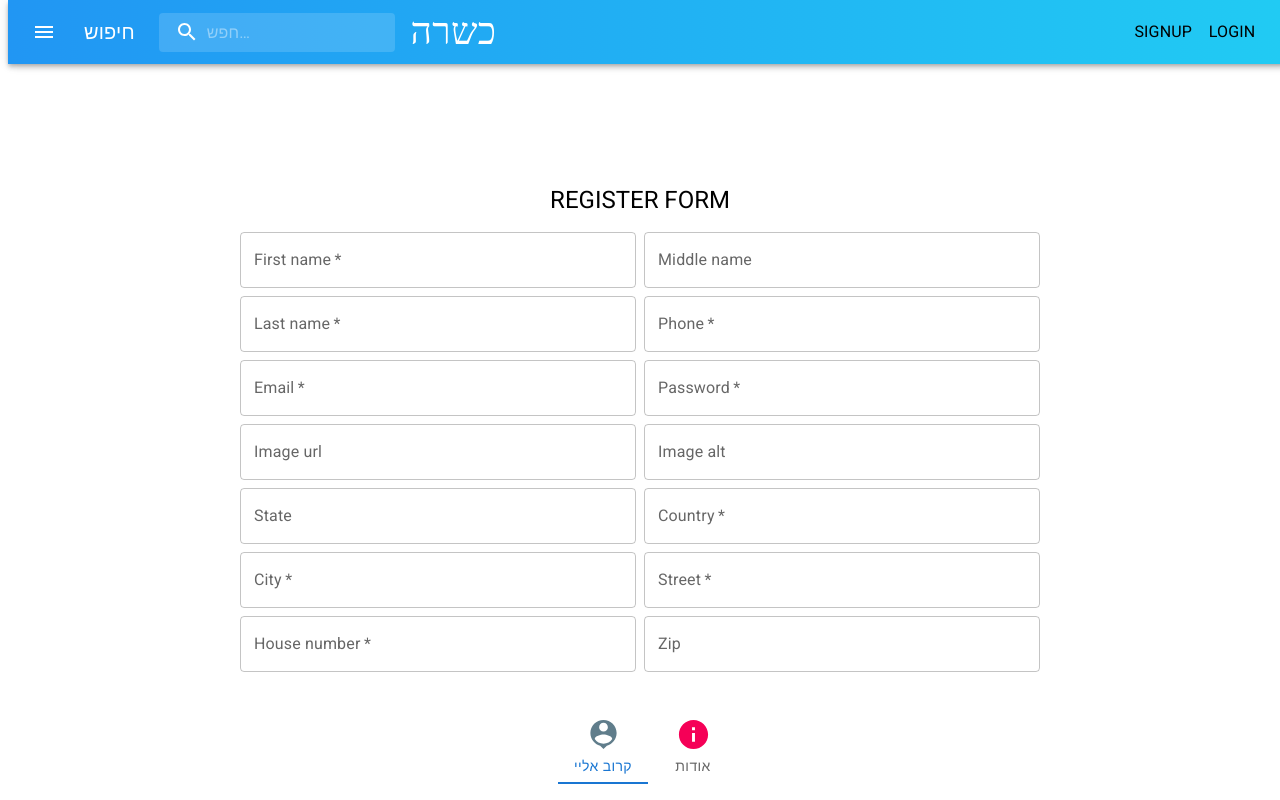
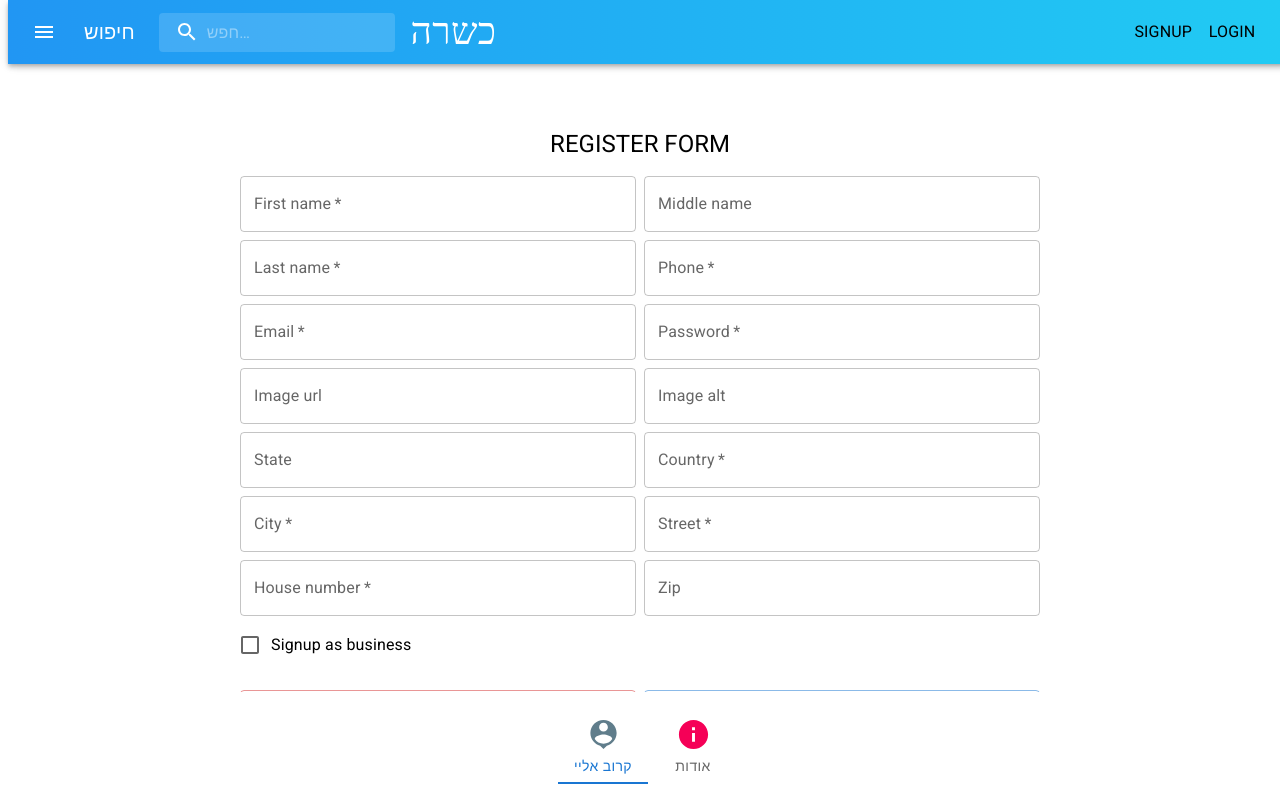
Before and after one commit to QbrainLTD/kshera, a React (Vite) app: page /SignupPage in a window 1280 px wide. Built offline with nearby package versions, Linux system fonts and the light colour scheme.

Commit message:
PANDDING

```diff
--- a/src/users/pages/SignupPage.jsx
+++ b/src/users/pages/SignupPage.jsx
@@ -32,7 +32,7 @@ export default function SignupPage() {
   return (
     <Container
       sx={{
-        paddingTop: 8,
+        paddingTop: 1,
         display: "flex",
         justifyContent: "center",
         alignItems: "center",
```
